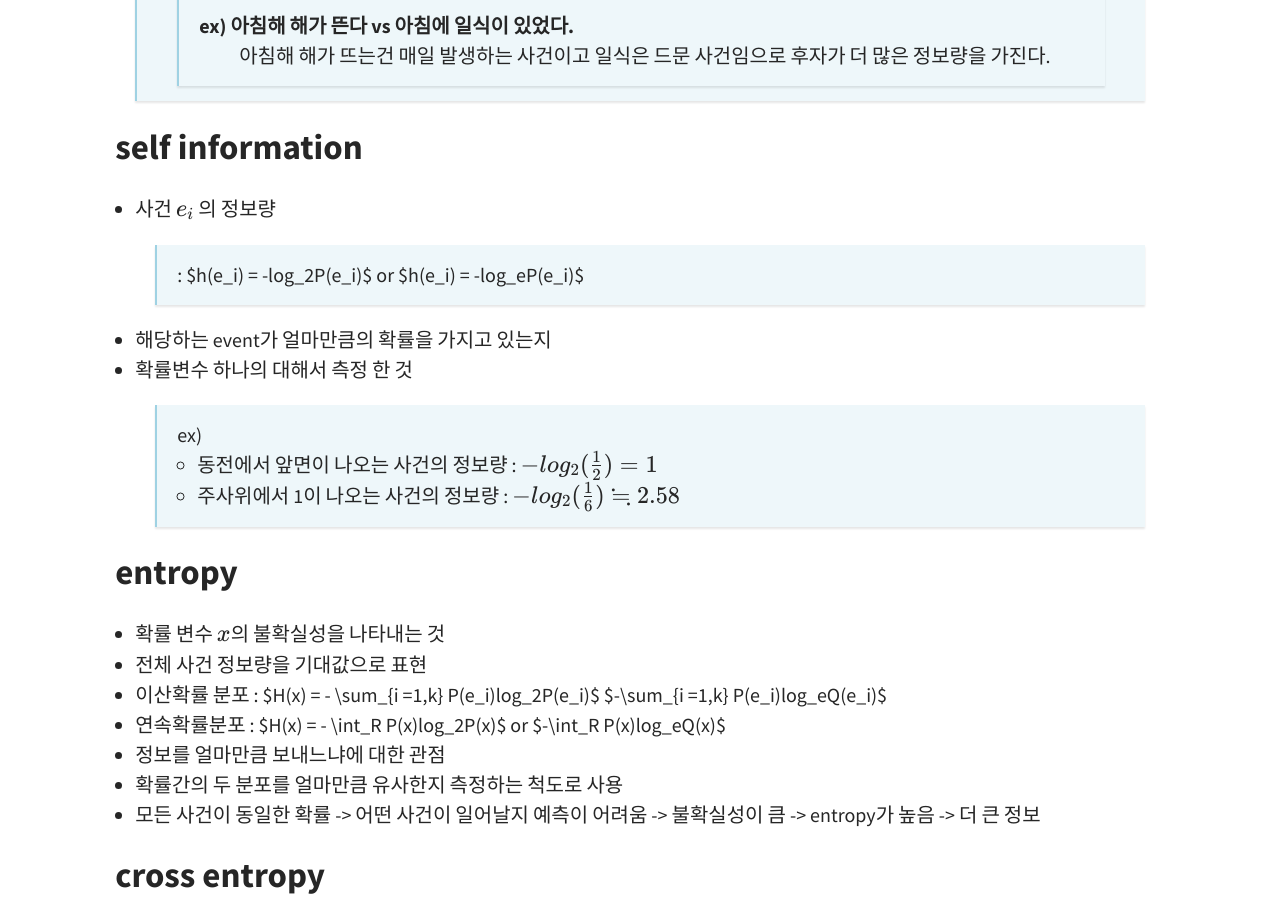
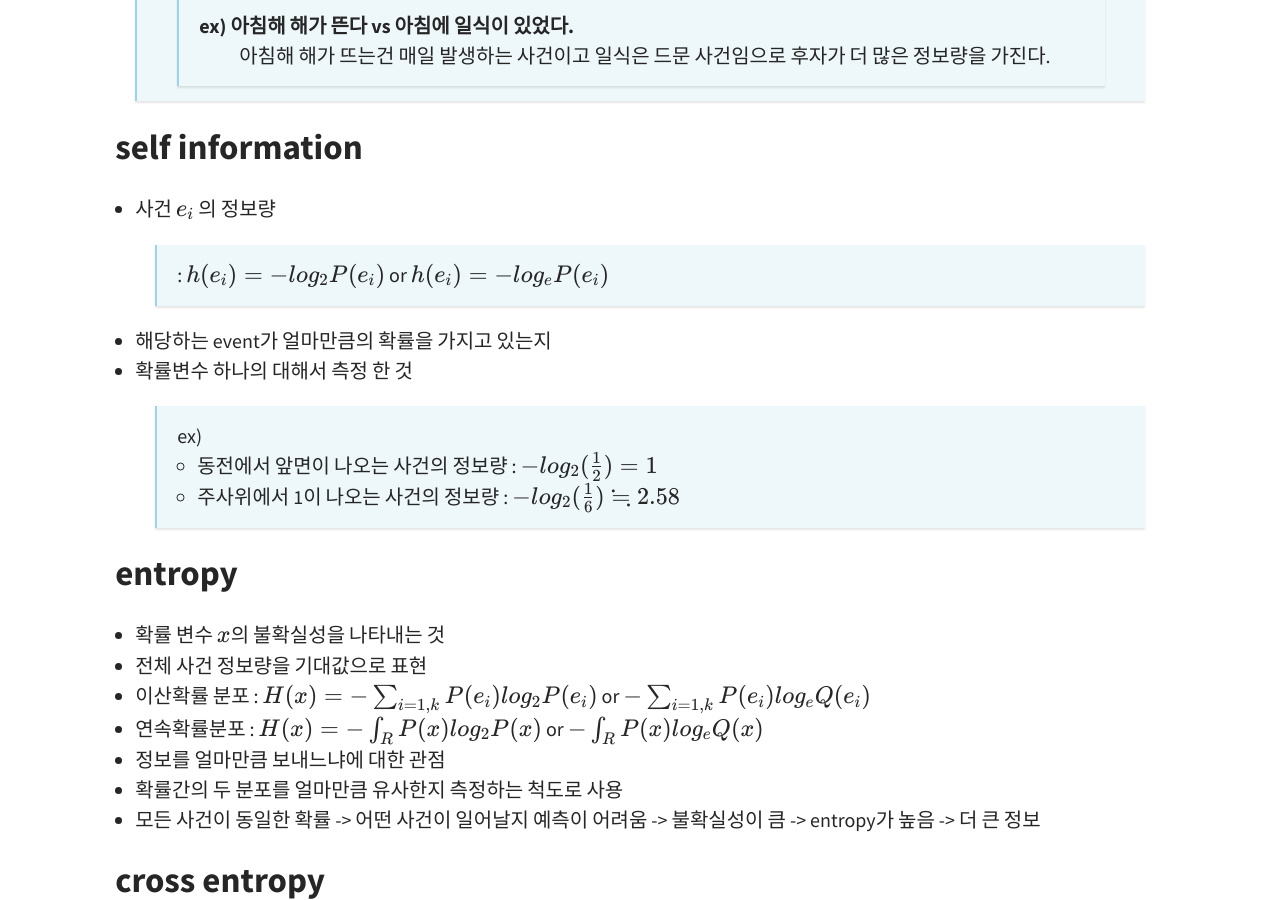
Before and after one commit to Ahnho/Ahnho.github.io, a Jekyll site: the page built from _posts/2022-10-16-Information-theory.md, in a window 1280 px wide and 900 px high, scrolled down 683 px. Built offline with Jekyll 4.4.1, drawn with Linux system fonts in a browser that asks for light colours.

```diff
--- a/_posts/2022-10-16-Information-theory.md
+++ b/_posts/2022-10-16-Information-theory.md
@@ -22,7 +22,7 @@ excerpt_separator: <!--more-->
 
 ## self information
 - 사건 $$e_i$$ 의 정보량
-> : $h(e_i) =  -log_2P(e_i)$ or $h(e_i) =  -log_eP(e_i)$
+> : $$h(e_i) =  -log_2P(e_i)$$ or $$h(e_i) =  -log_eP(e_i)$$
 - 해당하는 event가 얼마만큼의 확률을 가지고 있는지
 - 확률변수 하나의 대해서 측정 한 것
 >ex)
@@ -32,8 +32,8 @@ excerpt_separator: <!--more-->
 ## entropy
 - 확률 변수 $$x$$의 불확실성을 나타내는 것
 - 전체 사건 정보량을 기대값으로 표현
-- 이산확률 분포 : $H(x) = - \sum_{i =1,k}  P(e_i)log_2P(e_i)$  $-\sum_{i =1,k} P(e_i)log_eQ(e_i)$
-- 연속확률분포 : $H(x) = - \int_R  P(x)log_2P(x)$ or $-\int_R P(x)log_eQ(x)$
+- 이산확률 분포 : $$H(x) = - \sum_{i =1,k}  P(e_i)log_2P(e_i)$$  or $$-\sum_{i =1,k} P(e_i)log_eQ(e_i)$$
+- 연속확률분포 : $$H(x) = - \int_R  P(x)log_2P(x)$$ or $$-\int_R P(x)log_eQ(x)$$
 - 정보를 얼마만큼 보내느냐에 대한 관점
 - 확률간의 두 분포를 얼마만큼 유사한지 측정하는 척도로 사용
 - 모든 사건이 동일한 확률 -> 어떤 사건이 일어날지 예측이 어려움  -> 불확실성이 큼 -> entropy가 높음 -> 더 큰 정보
```
